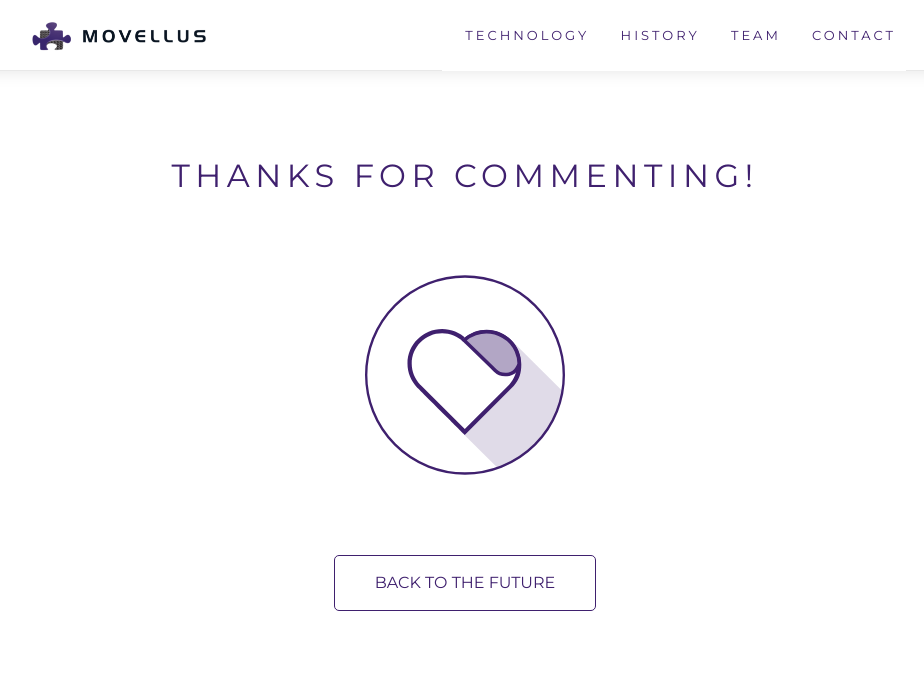
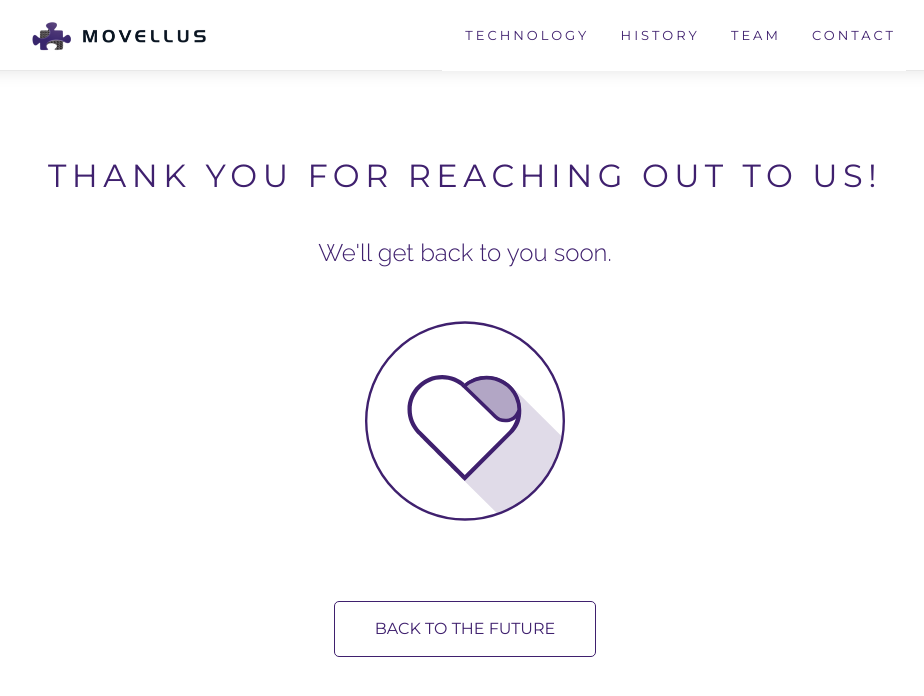
Before and after one commit to zaghmout/movellus, a Jekyll site: the page built from thanks.html, in a window 1280 px wide and 900 px high. Shown: the top 696 px of the window, without its empty margins (175-1099 px from the left). Built offline with Jekyll 4.4.1, drawn with Linux system fonts in a browser that asks for light colours; nearby versions of some CDN libraries.

Commit message:
fix headline and add subheading for thanks page

```diff
--- a/thanks.html
+++ b/thanks.html
@@ -3,8 +3,11 @@ layout: default
 ---
 <div id="thankyou" class="wrapper">
     <h1 class="heading">
-        {{ "Thanks for Commenting!" | upcase }}
+        {{ "Thank you for reaching out to us!" | upcase }}
     </h1>
+    <h2 class="subheading" style="margin-top: -40px; margin-bottom: 50px; font-family: Raleway;">
+        We'll get back to you soon.
+    </h2>
     <svg id="sweetheart" width="200px" height="200px" viewBox="0 0 339 338" version="1.1" xmlns="http://www.w3.org/2000/svg" xmlns:xlink="http://www.w3.org/1999/xlink">
         <g id="Page-1" stroke="none" stroke-width="3" fill="none" fill-rule="evenodd">
             <g id="Portrait---5/5S/5C-2" transform="translate(-150.000000, -454.000000)">
```
